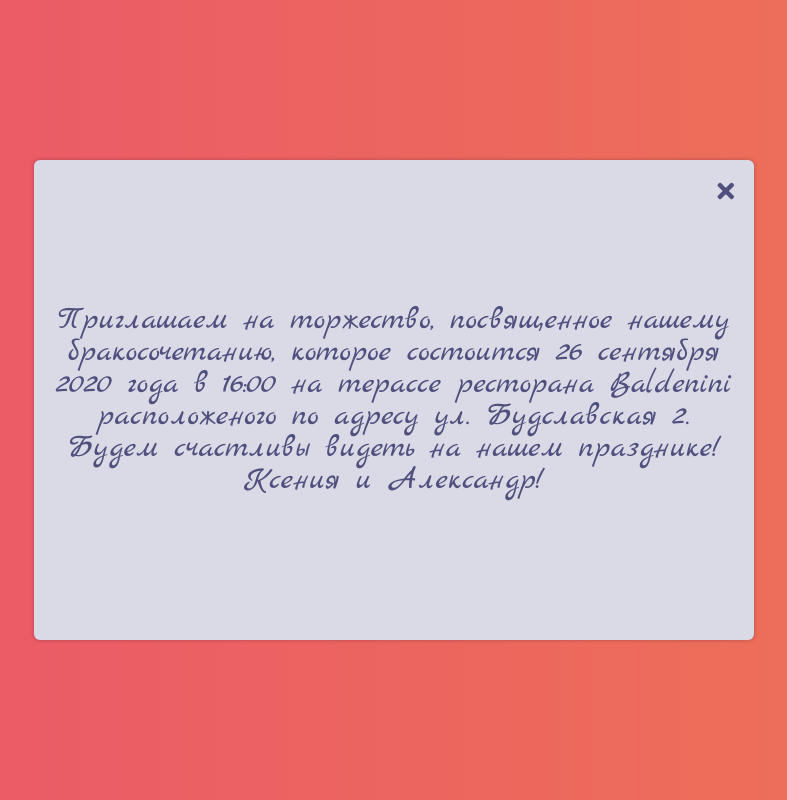
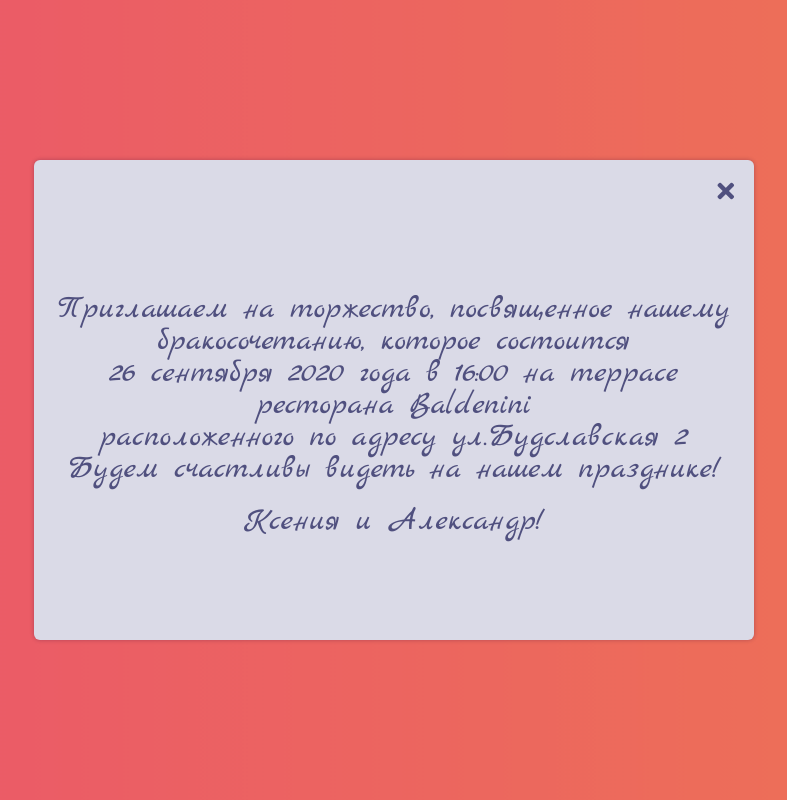
Before and after one commit to alexxeniya/alexxeniya.github.io, a plain HTML site: page index.html in a window 1280 px wide. Both pictures are taken after a click on the element 640 px from the left and 370 px from the top of the page. Shown: the whole page, without its empty margins (246-1033 px from the left). Drawn offline with nearby package versions, Linux system fonts and the light colour scheme.

Commit message:
updated layout

```diff
--- a/index.html
+++ b/index.html
@@ -11,7 +11,10 @@
       rel="stylesheet"
       href="https://cdnjs.cloudflare.com/ajax/libs/font-awesome/5.14.0/css/all.min.css"
     />
-    <link href="https://fonts.googleapis.com/css2?family=Marck+Script&display=swap" rel="stylesheet">
+    <link
+      href="https://fonts.googleapis.com/css2?family=Marck+Script&display=swap"
+      rel="stylesheet"
+    />
     <link rel="stylesheet" href="./style.css" />
   </head>
   <body>
@@ -30,13 +33,19 @@
       <div class="paper">
         <div class="message">
           <span id="guests"></span>
-          <div>
-            Приглашаем <div class="pronoun"></div> на торжество, посвященное нашему бракосочетанию,
-            которое состоится 26 сентября 2020 года в 16:00 на терассе ресторана Baldenini
-            расположеного по адресу ул. Будславская 2.
-            Будем счастливы видеть <div class="pronoun"></div> на нашем празднике!
+          <div id="invitation">
+            Приглашаем
+            <div class="pronoun"></div>
+            на торжество, посвященное нашему бракосочетанию, которое состоится
           </div>
-          <span>Ксения и Александр!</span>
+          <div id="when">26 сентября 2020 года в 16:00 на террасе ресторана Baldenini</div>
+          <div id="where">расположенного по адресу ул.Будславская 2</div>
+          <div id="happy">
+            Будем счастливы видеть
+            <div class="pronoun"></div>
+            на нашем празднике!
+          </div>
+          <div id="we">Ксения и Александр!</div>
         </div>
         <div class="close"><i class="fa fa-times"> </i></div>
       </div>
--- a/style.css
+++ b/style.css
@@ -119,3 +119,13 @@ body {
 		background-position: 0% 50%;
 	}
 }
+
+#guests {
+  display: block;
+  margin-bottom: 15px;
+}
+
+#we {
+  display: block;
+  margin-top: 10px;
+}
```
